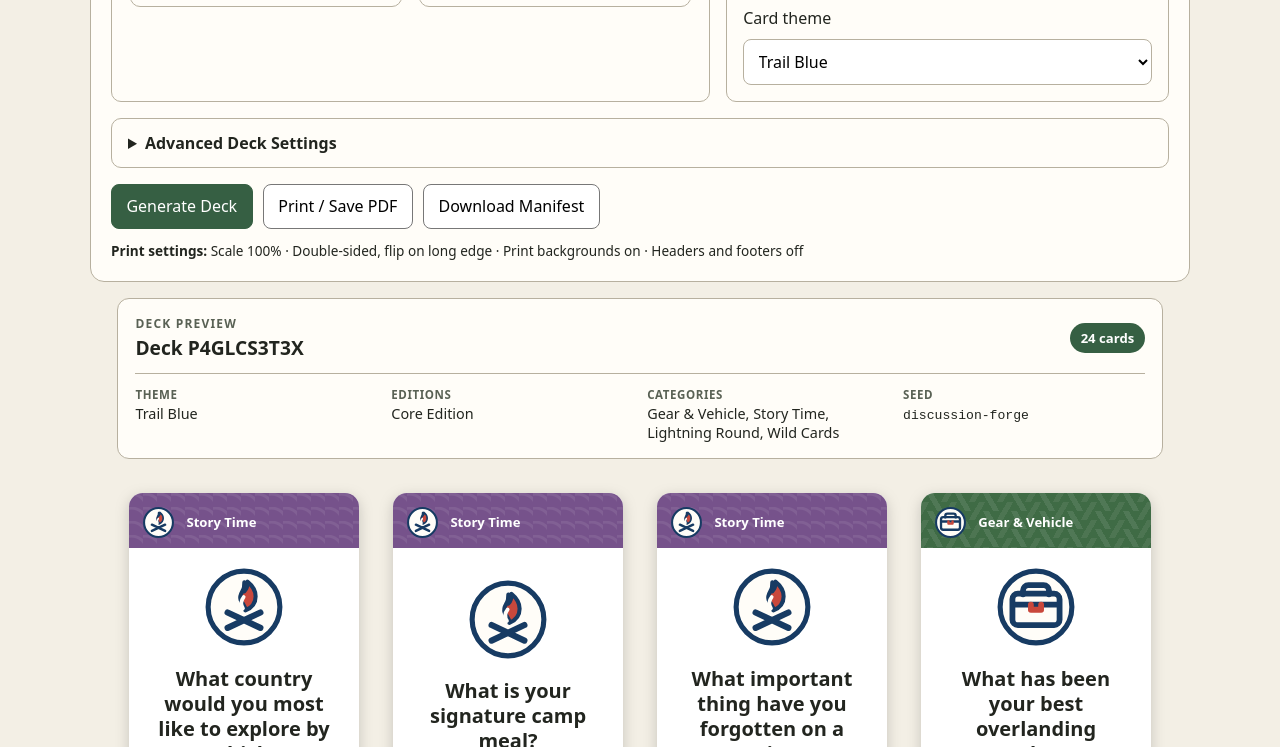
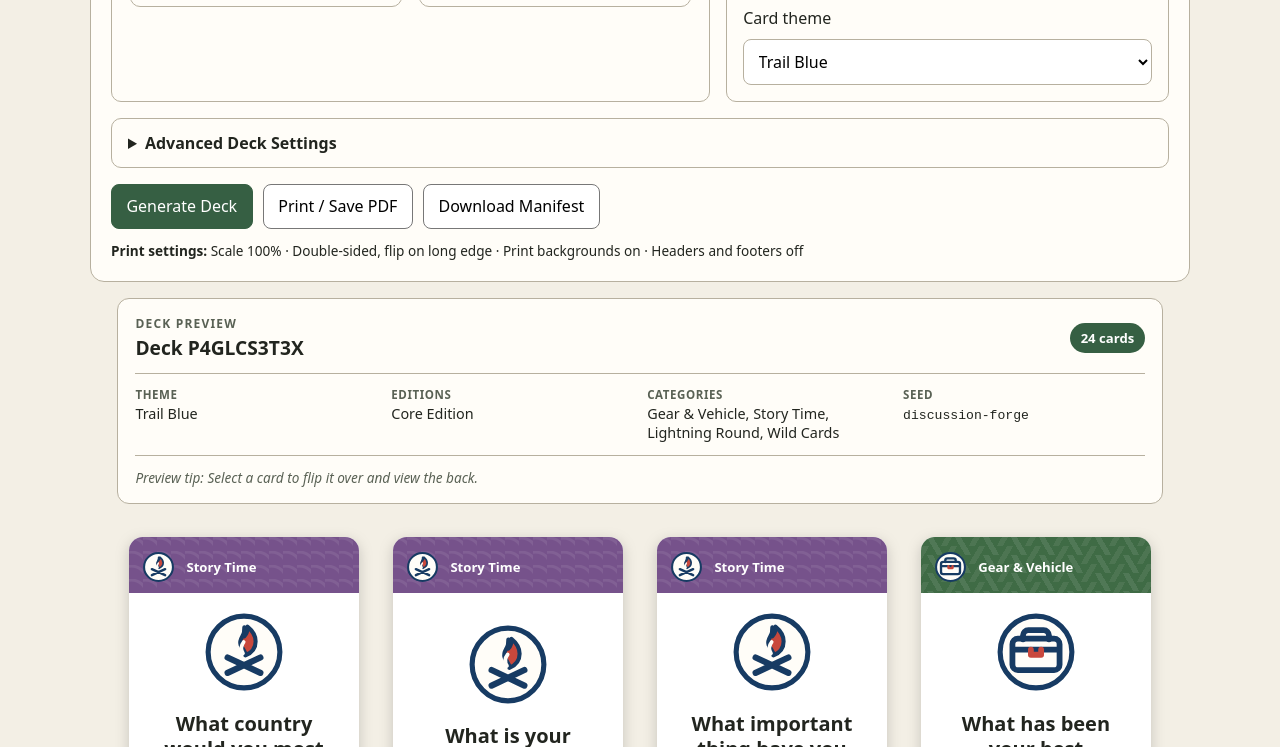
Before and after one commit to ldgregory/discussion-forge, a website with bundled scripts: page index.html in a window 1280 px wide. Both pictures are taken after a click on the button "Generate Deck". Shown: the part 489-1236 px from the top of the page. Built offline with nearby package versions, Linux system fonts and the light colour scheme.

Commit message:
Add card preview flip guidance

```diff
--- a/css/styles.css
+++ b/css/styles.css
@@ -425,6 +425,21 @@ button.primary {
 
 .preview-status-details code {
   font-size: 0.82rem;
+}
+
+/*
+ * Brief guidance for the interactive card preview.
+ * This is rendered only in Poker Cards mode.
+ */
+.preview-status-tip {
+  margin: 0.8rem 0 0;
+  padding-top: 0.75rem;
+
+  color: #596154;
+  border-top: 1px solid var(--border);
+
+  font-size: 0.85rem;
+  font-style: italic;
 }
 
 /* =========================================================
--- a/js/app.js
+++ b/js/app.js
@@ -1791,6 +1791,21 @@ function renderPreviewStatus() {
 
   header.append(headingRow, details);
 
+  /*
+   * Explain the interactive card-preview behavior where users
+   * encounter it. The tip is omitted in Quick List mode because
+   * list items are not interactive card previews.
+   */
+  if (ui.outputMode.value !== "list") {
+    const previewTip = document.createElement("p");
+
+    previewTip.className = "preview-status-tip";
+    previewTip.textContent =
+      "Preview tip: Select a card to flip it over and view the back.";
+
+    header.appendChild(previewTip);
+  }
+
   return header;
 }
 
```
